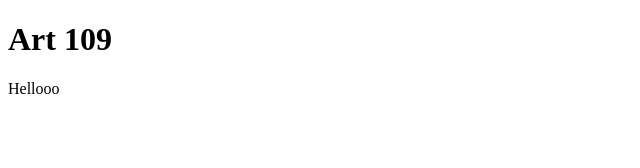
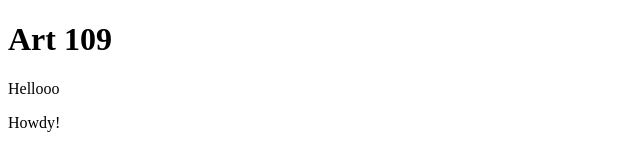
Before and after one commit to lizziesalinas/collab_project, a plain HTML site: page index.html in a window 1280 px wide. Shown: the full height of the page, 0-640 px from the left. Drawn offline with Linux system fonts and the light colour scheme.

Commit message:
added howdy

```diff
--- a/index.html
+++ b/index.html
@@ -10,5 +10,6 @@
         <h1>Art 109</h1>
     </header>
     <p> Hellooo</p>
+    <p> Howdy!</p>
 </body>
 </html>
```
